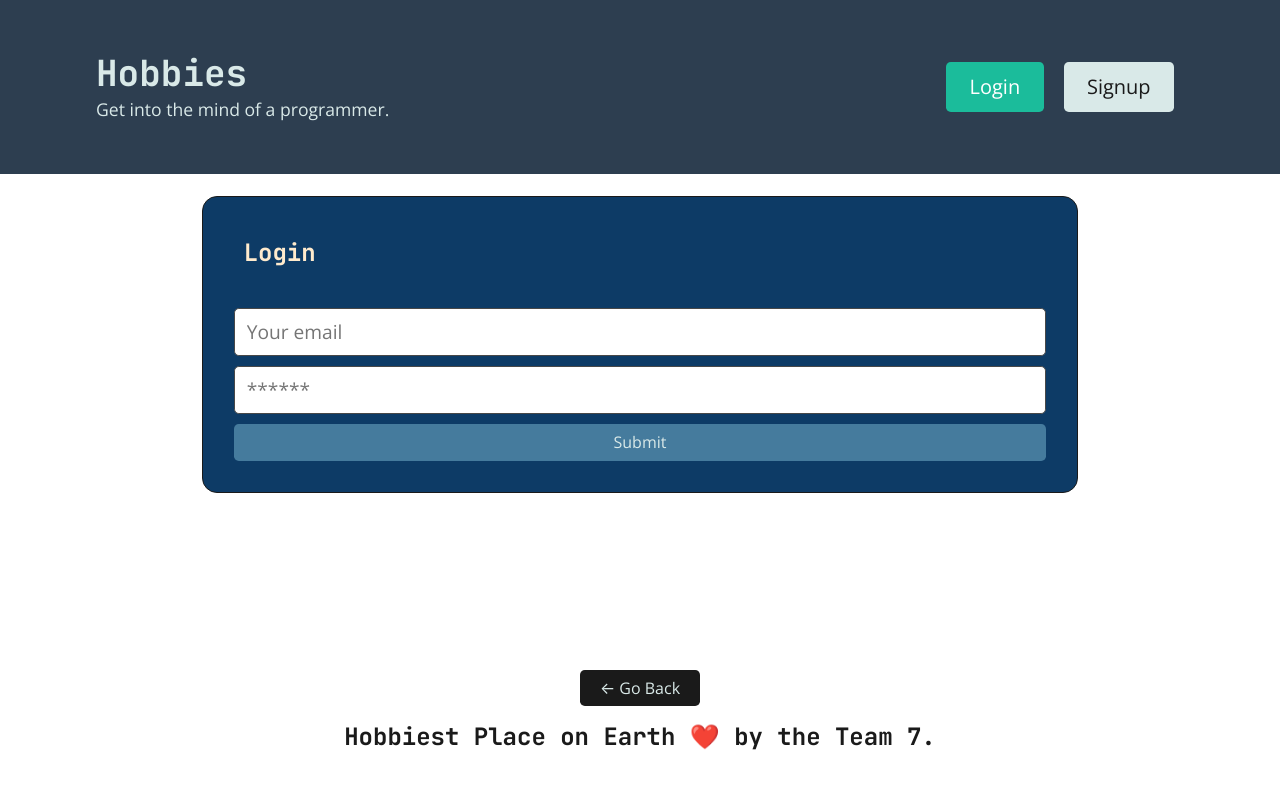
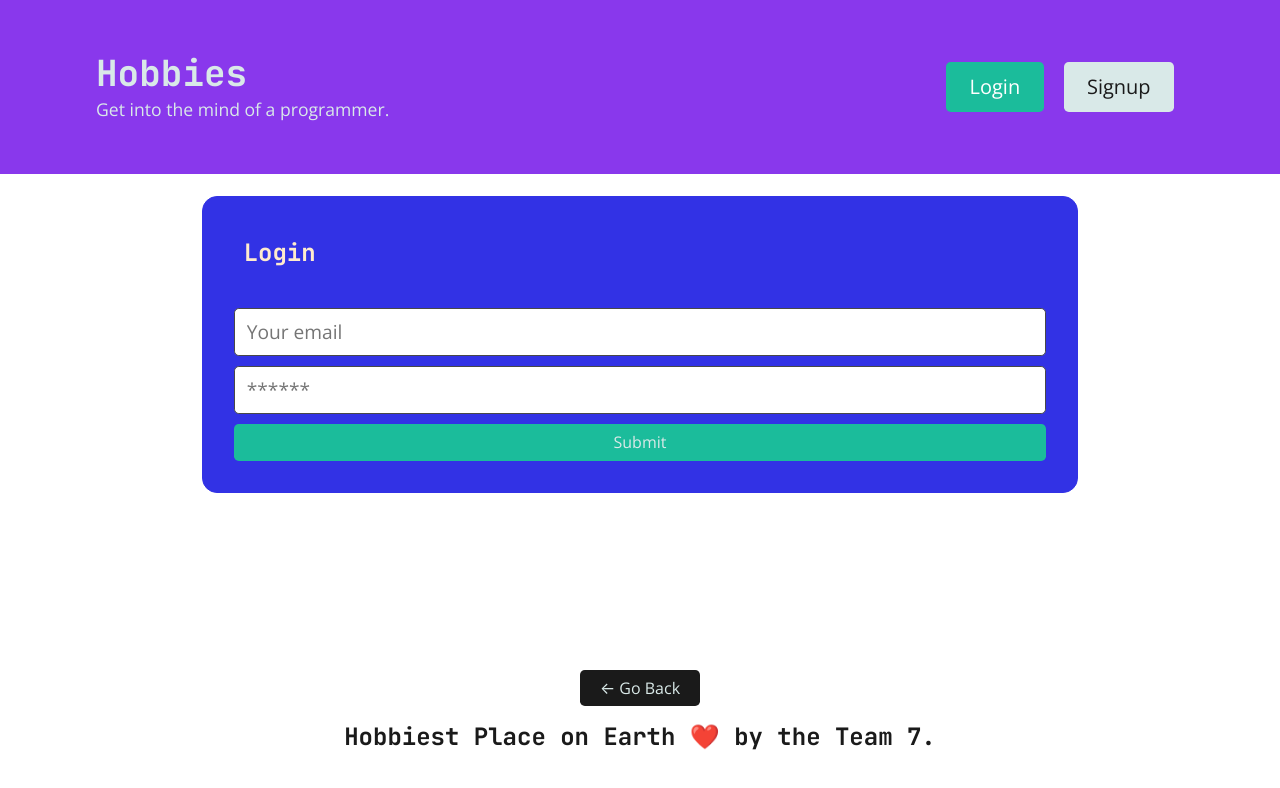
Before and after one commit to j-pohahau5/Hobbist-Place-on-Earth, a React (Create React App) app in the folder client/: page /login in a window 1280 px wide. Shown: the top 788 px of the page. Built offline with nearby package versions, Linux system fonts and the light colour scheme.

Commit message:
updated styling in header buttons, login/sign up card

```diff
--- a/client/src/index.css
+++ b/client/src/index.css
@@ -920,7 +920,7 @@ a:hover {
 
 /* BACKGROUND UTILS */
 .bg-primary {
-  background-color: #2d3e50 !important;
+  background-color: #8938ec !important;
 }
 
 .bg-info {
@@ -1012,12 +1012,12 @@ a:hover {
 }
 
 .btn.btn-primary {
-  background-color: #457b9d;
+  background-color: #1bbc9b;
   color: #d9e9e8;
 }
 
 .btn.btn-primary:hover {
-  background-color: #52b788;
+  background-color: #31e1bd;
 }
 
 .btn.btn-danger {
@@ -1084,17 +1084,17 @@ a:hover {
 }
 
 .card {
-  border: 1px solid #1a1a1a;
+  border: 1px solid #3232e5;
   margin-bottom: 1rem;
   border-radius: 15px;
   padding: 25px;
-  background-color:#0D3B66;
+  background-color:#3232e5;
   color: blanchedalmond;
 }
 
 .card .card-header {
   padding: 0.375rem;
-  background-color: #2d3e50;
+  background-color: #504c2d;
   color: #d9e9e8;
 }
 
```
